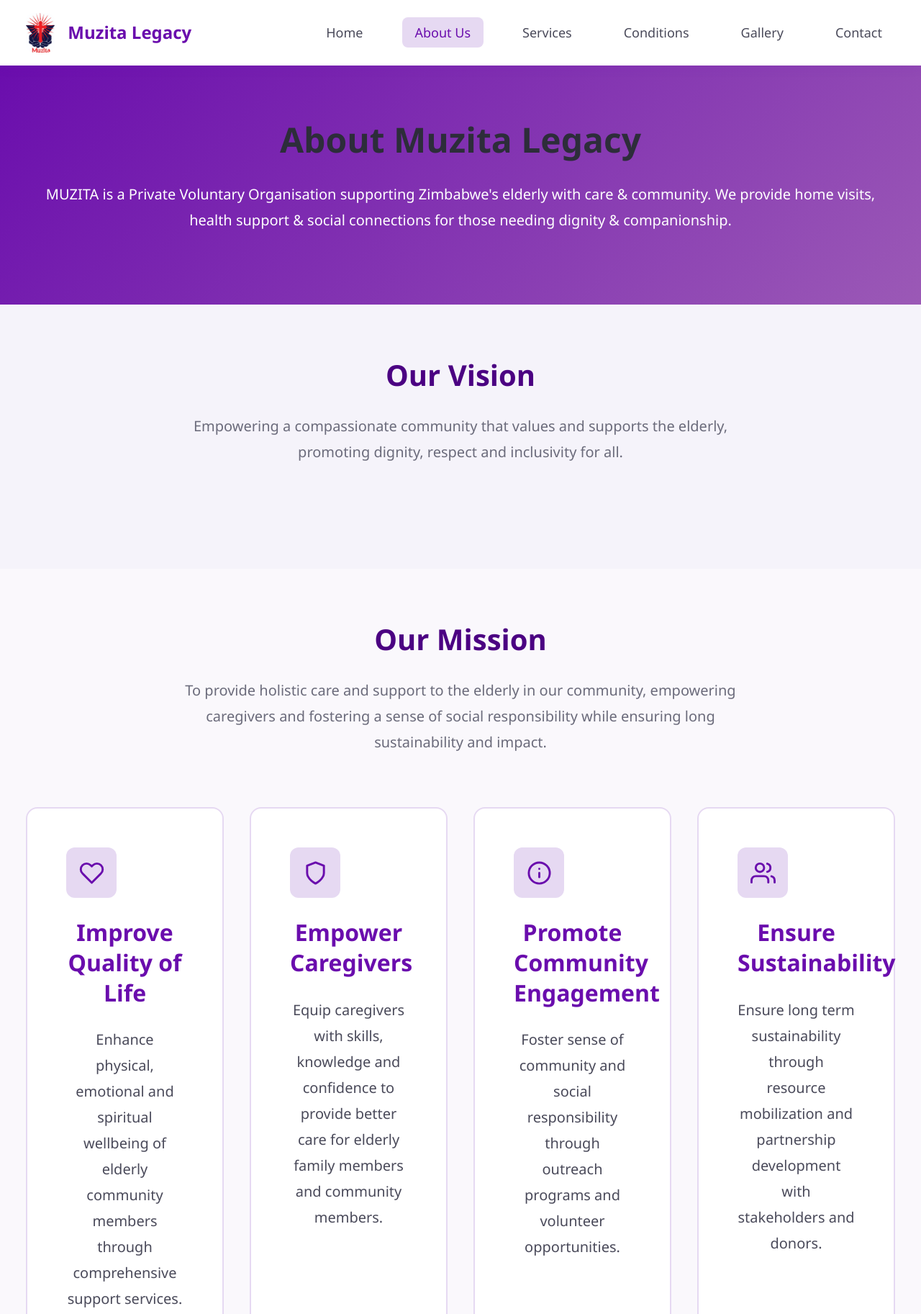
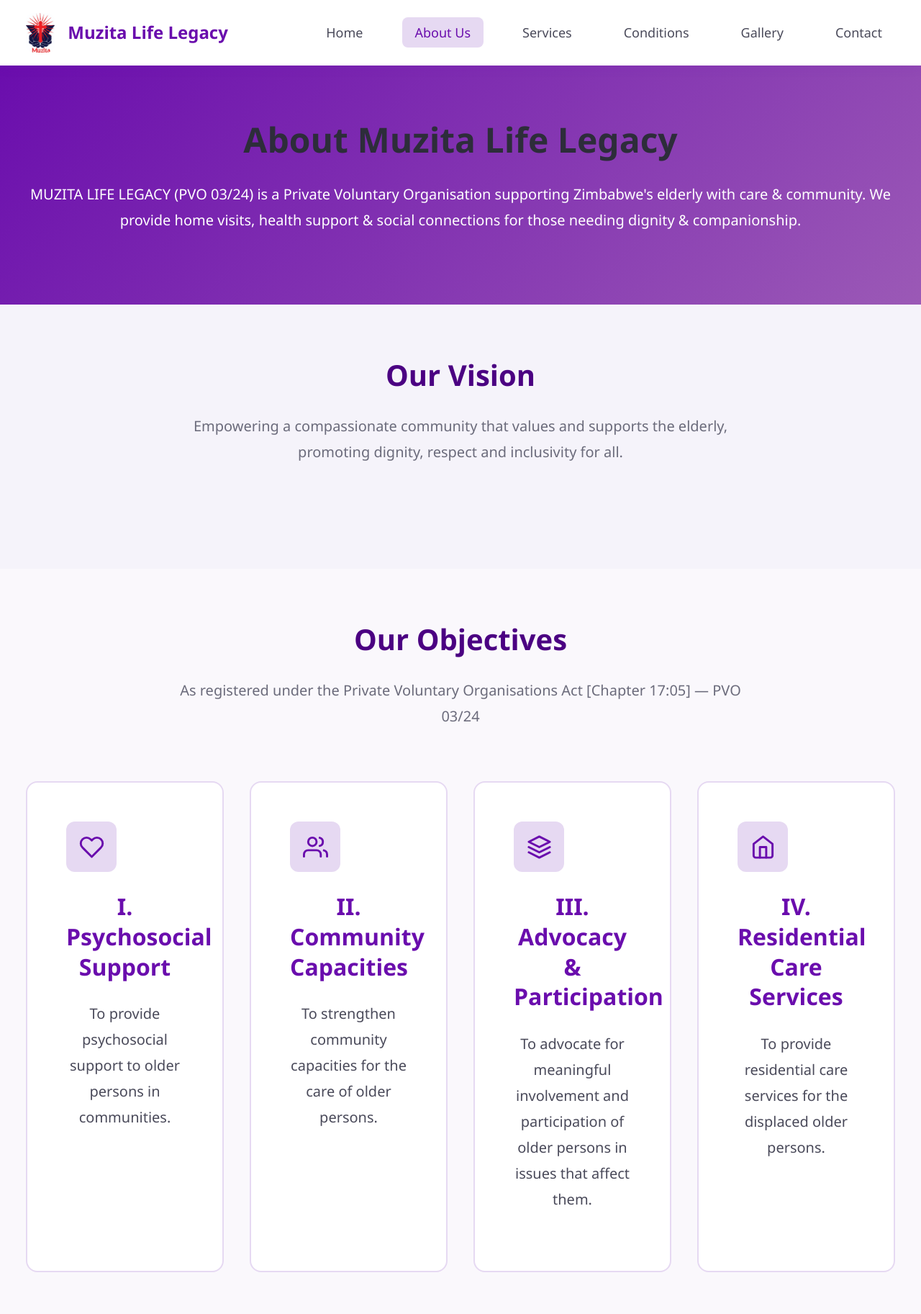
Before and after one commit to leoVandr0/Muzita_Legacy, a website: page pages/about.html in a window 1280 px wide. Shown: the top 1825 px of the page at 72% size. Drawn offline with Linux system fonts and the light colour scheme.

Commit message:
Fix: Changed the Objectives to the latest ones

```diff
--- a/package.json
+++ b/package.json
@@ -1,12 +1,12 @@
 {
   "name": "muzita-legacy",
   "version": "1.0.0",
-  "description": "Muzita Legacy - Elderly Care PVO Website",
+  "description": "Muzita Life Legacy - Elderly Care PVO Website",
   "main": "server.js",
   "scripts": {
     "start": "node server.js"
   },
   "keywords": ["elderly-care", "pvo", "zimbabwe", "muzita-legacy"],
-  "author": "Muzita Legacy",
+  "author": "Muzita Life Legacy",
   "license": "MIT"
 }
--- a/pages/about.html
+++ b/pages/about.html
@@ -3,8 +3,8 @@
 <head>
     <meta charset="UTF-8">
     <meta name="viewport" content="width=device-width, initial-scale=1.0">
-    <meta name="description" content="Learn about Muzita Legacy - A PVO supporting Zimbabwe's elderly with care & community. Our mission, vision, and activities for elderly empowerment.">
-    <title>About Us | Muzita Legacy</title>
+    <meta name="description" content="Learn about Muzita Life Legacy - A PVO supporting Zimbabwe's elderly with care & community. Our mission, vision, and activities for elderly empowerment.">
+    <title>About Us | Muzita Life Legacy</title>
     <link rel="stylesheet" href="../css/styles.css">
 </head>
 <body>
@@ -13,9 +13,9 @@
         <div class="navbar-container">
             <a href="../index.html" class="logo">
                 <div class="logo-icon">
-                    <img src="../assets/images/logo.jpeg?v=3" alt="Muzita Legacy Logo">
+                    <img src="../assets/images/logo.jpeg?v=3" alt="Muzita Life Legacy Logo">
                 </div>
-                Muzita Legacy
+                Muzita Life Legacy
             </a>
 
             <ul class="nav-menu">
@@ -38,8 +38,8 @@
     <!-- Mission Section -->
     <section class="section mission-section">
         <div class="container">
-            <h1 class="fade-in">About Muzita Legacy</h1>
-            <p class="fade-in">MUZITA is a Private Voluntary Organisation supporting Zimbabwe's elderly with care & community. We provide home visits, health support & social connections for those needing dignity & companionship.</p>
+            <h1 class="fade-in">About Muzita Life Legacy</h1>
+            <p class="fade-in">MUZITA LIFE LEGACY (PVO 03/24) is a Private Voluntary Organisation supporting Zimbabwe's elderly with care & community. We provide home visits, health support & social connections for those needing dignity & companionship.</p>
         </div>
     </section>
 
@@ -53,12 +53,12 @@
         </div>
     </section>
 
-    <!-- Core Values Section -->
+    <!-- Objectives Section -->
     <section class="section" style="background: var(--bg-soft);">
         <div class="container">
             <div class="section-header fade-in">
-                <h2>Our Mission</h2>
-                <p>To provide holistic care and support to the elderly in our community, empowering caregivers and fostering a sense of social responsibility while ensuring long sustainability and impact.</p>
+                <h2>Our Objectives</h2>
+                <p>As registered under the Private Voluntary Organisations Act [Chapter 17:05] — PVO 03/24</p>
             </div>
 
             <div class="values-grid">
@@ -68,30 +68,8 @@
                             <path d="M20.84 4.61a5.5 5.5 0 0 0-7.78 0L12 5.67l-1.06-1.06a5.5 5.5 0 0 0-7.78 7.78l1.06 1.06L12 21.23l7.78-7.78 1.06-1.06a5.5 5.5 0 0 0 0-7.78z"></path>
                         </svg>
                     </div>
-                    <h3>Improve Quality of Life</h3>
-                    <p>Enhance physical, emotional and spiritual wellbeing of elderly community members through comprehensive support services.</p>
-                </div>
-
-                <div class="value-card fade-in">
-                    <div class="card-icon">
-                        <svg viewBox="0 0 24 24" fill="none" stroke="currentColor" stroke-width="2" stroke-linecap="round" stroke-linejoin="round">
-                            <path d="M12 22s8-4 8-10V5l-8-3-8 3v7c0 6 8 10 8 10z"></path>
-                        </svg>
-                    </div>
-                    <h3>Empower Caregivers</h3>
-                    <p>Equip caregivers with skills, knowledge and confidence to provide better care for elderly family members and community members.</p>
-                </div>
-
-                <div class="value-card fade-in">
-                    <div class="card-icon">
-                        <svg viewBox="0 0 24 24" fill="none" stroke="currentColor" stroke-width="2" stroke-linecap="round" stroke-linejoin="round">
-                            <circle cx="12" cy="12" r="10"></circle>
-                            <line x1="12" y1="16" x2="12" y2="12"></line>
-                            <line x1="12" y1="8" x2="12.01" y2="8"></line>
-                        </svg>
-                    </div>
-                    <h3>Promote Community Engagement</h3>
-                    <p>Foster sense of community and social responsibility through outreach programs and volunteer opportunities.</p>
+                    <h3>I. Psychosocial Support</h3>
+                    <p>To provide psychosocial support to older persons in communities.</p>
                 </div>
 
                 <div class="value-card fade-in">
@@ -103,18 +81,8 @@
                             <path d="M16 3.13a4 4 0 0 1 0 7.75"></path>
                         </svg>
                     </div>
-                    <h3>Ensure Sustainability</h3>
-                    <p>Ensure long term sustainability through resource mobilization and partnership development with stakeholders and donors.</p>
-                </div>
-
-                <div class="value-card fade-in">
-                    <div class="card-icon">
-                        <svg viewBox="0 0 24 24" fill="none" stroke="currentColor" stroke-width="2" stroke-linecap="round" stroke-linejoin="round">
-                            <path d="M12 3a6 6 0 0 0 9 9 9 9 0 1 1-9-9Z"></path>
-                        </svg>
-                    </div>
-                    <h3>Community Support</h3>
-                    <p>Build strong support networks that connect elderly individuals with community resources and social connections.</p>
+                    <h3>II. Community Capacities</h3>
+                    <p>To strengthen community capacities for the care of older persons.</p>
                 </div>
 
                 <div class="value-card fade-in">
@@ -125,8 +93,19 @@
                             <path d="M2 12l10 5 10-5"></path>
                         </svg>
                     </div>
-                    <h3>Advocacy & Rights</h3>
-                    <p>Champion the rights and interests of elderly individuals, ensuring they receive the care, respect, and services they deserve.</p>
+                    <h3>III. Advocacy & Participation</h3>
+                    <p>To advocate for meaningful involvement and participation of older persons in issues that affect them.</p>
+                </div>
+
+                <div class="value-card fade-in">
+                    <div class="card-icon">
+                        <svg viewBox="0 0 24 24" fill="none" stroke="currentColor" stroke-width="2" stroke-linecap="round" stroke-linejoin="round">
+                            <path d="M3 9l9-7 9 7v11a2 2 0 0 1-2 2H5a2 2 0 0 1-2-2z"></path>
+                            <polyline points="9 22 9 12 15 12 15 22"></polyline>
+                        </svg>
+                    </div>
+                    <h3>IV. Residential Care Services</h3>
+                    <p>To provide residential care services for the displaced older persons.</p>
                 </div>
             </div>
         </div>
@@ -139,7 +118,7 @@
                 <h2>Our Activities</h2>
             </div>
             <div style="max-width: 900px; margin: 0 auto;">
-                <p class="fade-in">Muzita Legacy implements a range of activities designed to support and empower elderly community members and their caregivers. Our programs are built on the principle that elderly care is a shared community responsibility.</p>
+                <p class="fade-in">Muzita Life Legacy implements a range of activities designed to support and empower elderly community members and their caregivers. Our programs are built on the principle that elderly care is a shared community responsibility.</p>
 
                 <p class="fade-in">Through our established support groups, home-based care services, and capacity building programs, we create sustainable solutions that address the unique challenges faced by Zimbabwe's elderly population. We believe in fostering independence while providing the necessary support for dignity and quality of life.</p>
 
@@ -252,8 +231,8 @@
         <div class="footer-container">
             <div class="footer-grid">
                 <div class="footer-brand">
-                    <h3>Muzita Legacy</h3>
-                    <p>A Private Voluntary Organisation supporting Zimbabwe's elderly with home visits, health support, and social connections. Dignity and companionship for all.</p>
+                    <h3>Muzita Life Legacy</h3>
+                    <p>A Private Voluntary Organisation (PVO 03/24) supporting Zimbabwe's elderly with home visits, health support, and social connections. Dignity and companionship for all.</p>
                 </div>
 
                 <div class="footer-column">
@@ -290,7 +269,7 @@
             </div>
 
             <div class="footer-bottom">
-                <p>&copy; 2026 Muzita Legacy. All rights reserved.</p>
+                <p>&copy; 2026 Muzita Life Legacy. All rights reserved.</p>
             </div>
         </div>
     </footer>
--- a/server.js
+++ b/server.js
@@ -56,6 +56,6 @@
 });
 
 server.listen(PORT, () => {
-  console.log(`Muzita Legacy website running on port ${PORT}`);
+  console.log(`Muzita Life Legacy website running on port ${PORT}`);
   console.log(`Visit: http://localhost:${PORT}`);
 });
```
Also changed, not shown: index.html (+9 -9 lines), pages/contact.html (+7 -7 lines), pages/diseases.html (+7 -7 lines), pages/gallery.html (+5 -5 lines), pages/services.html (+4 -4 lines).
